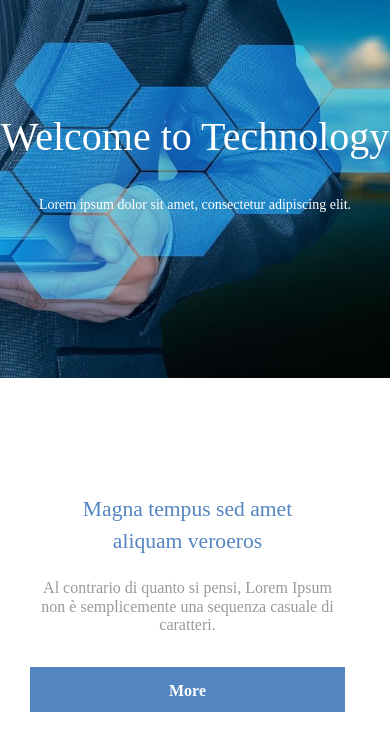
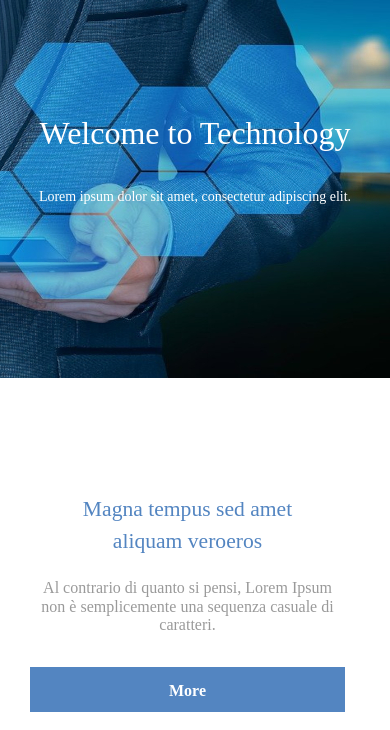
Before and after one commit to marceloasouza/technology, a plain HTML site: page index.html in a window 390 px wide. Shown: the part 80-810 px from the top of the page. Drawn offline with Linux system fonts and the light colour scheme.

Commit message:
update Technology

```diff
--- a/css/responsivo.css
+++ b/css/responsivo.css
@@ -78,7 +78,7 @@
     }
 
     .nav-text h1 {
-        font-size: 2.5em;
+        font-size: 2em;
     }
     .nav-text p {
         font-size: 0.875em;
--- a/index.html
+++ b/index.html
@@ -9,7 +9,7 @@
     <link rel="stylesheet" type="text/css" href="css/flex.css">
     <link rel="stylesheet" type="text/css" href="css/style.css">
     <link rel="stylesheet" type="text/css" href="css/responsivo.css">
-    <title>Theory</title>
+    <title>Technology</title>
 </head>
 <body>
     <header class="header">
```
